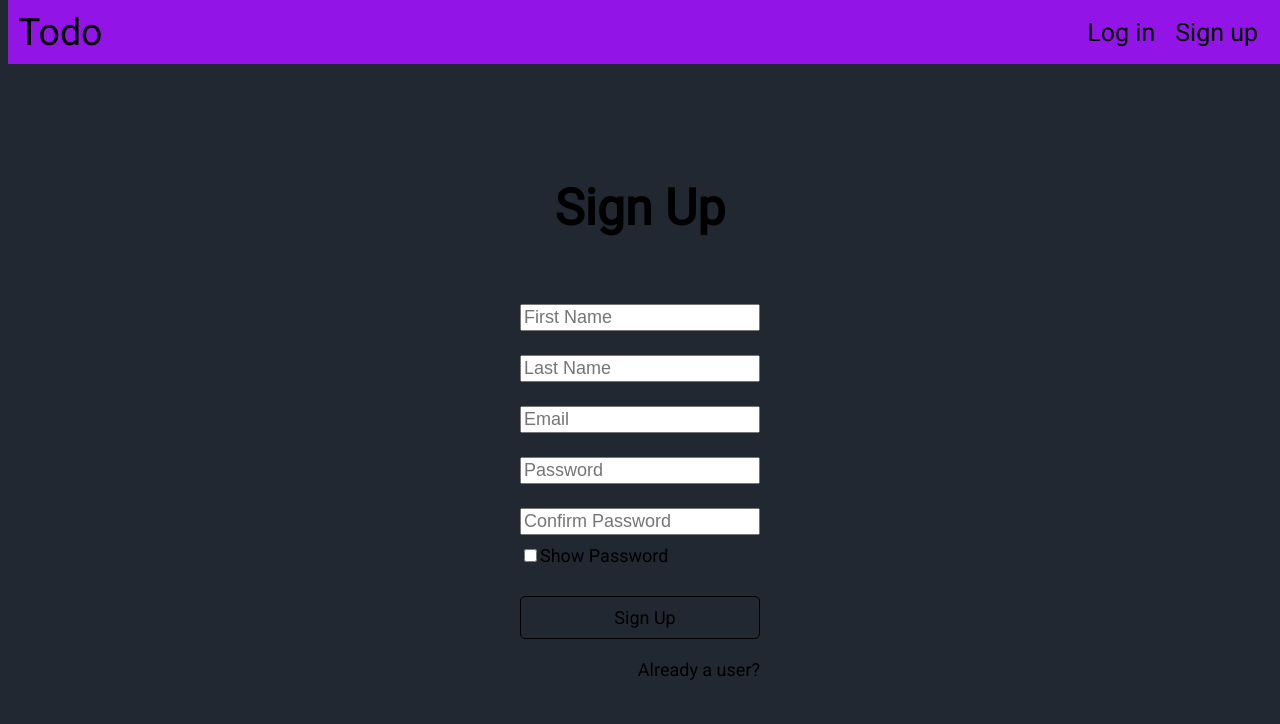
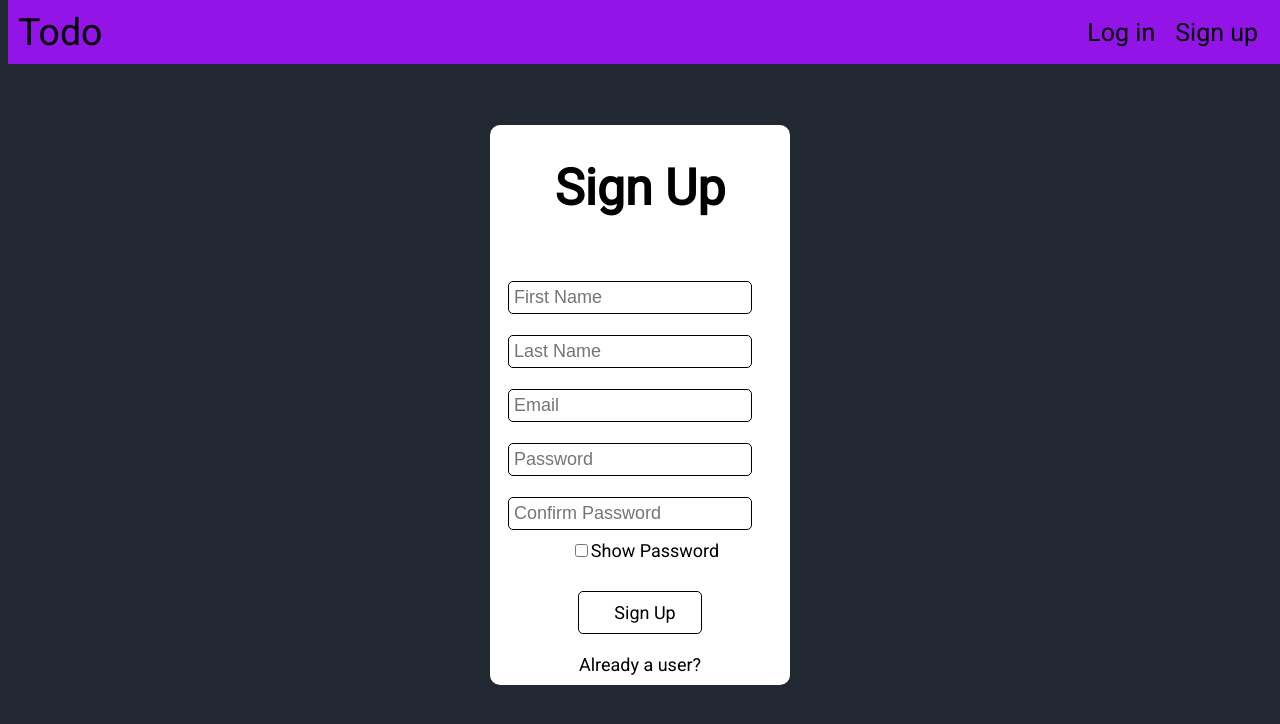
Before and after one commit to bhogalprabjot/todo-mern, a React (Create React App) app in the folder todo-client/: page /signup in a window 1280 px wide. Shown: the top 724 px of the page. Built offline with nearby package versions, Linux system fonts and the light colour scheme.

Commit message:
Stable v1

```diff
--- a/todo-client/src/components/home/Home.css
+++ b/todo-client/src/components/home/Home.css
@@ -4,7 +4,7 @@
     margin-right:15%;
     margin-bottom: 20px;
     padding: 20px;
-    background-color: var(--color-bg);
+    background-color: white;
     display: flex;
     flex-direction: column;
     align-items: center;
--- a/todo-client/src/components/homeGrid/HomeGrid.css
+++ b/todo-client/src/components/homeGrid/HomeGrid.css
@@ -1,7 +1,6 @@
 .grid{
     width: 100%;
     margin: 10px;
-    /* background-color: #e3c5f7; */
 
 }
 .homeGrid{
@@ -20,7 +19,7 @@
 
     background-color: #9214e6;
 
-/*     background-color: var(--color-accent); */
+    /* background-color: var(--color-accent); */
 
     transition: 250ms;
 }
--- a/todo-client/src/components/homeGrid/HomeGrid.js
+++ b/todo-client/src/components/homeGrid/HomeGrid.js
@@ -1,5 +1,5 @@
 import React, { useEffect, useState } from 'react';
-import { useSelector, useDispatch } from 'react-redux';
+import { shallowEqual,useSelector, useDispatch } from 'react-redux';
 import { getLists } from '../../actions/lists';
 import { connect } from 'react-redux';
 import './HomeGrid.css';
@@ -12,7 +12,7 @@ import { deleteList } from '../../actions/lists';
 const HomeGrid = () => {
     const navigate = useNavigate();
     const dispatch = useDispatch();
-    const lists = useSelector((state) => state.lists);
+    const lists = useSelector(((state) => state.lists));
 
     const viewList = (id) => {
         navigate(`/list/${id}`)
@@ -21,7 +21,7 @@ const HomeGrid = () => {
     // useEffect(() => {
     //     console.log("this is in home");
     //     dispatch(getLists());
-    // }, []);
+    // }, [dispatch]);
 
 
     const removeList = (listId) => {
--- a/todo-client/src/components/login/Login.css
+++ b/todo-client/src/components/login/Login.css
@@ -1,10 +1,12 @@
 .login{
     margin-top:5em;
-    margin-left: 30%;
-    margin-right:30%;
+    margin-left: auto;
+    margin-right: auto;
+    width: 300px;
+
     margin-bottom: 20px;
     padding: 20px;
-    background-color: var(--color-bg);
+    background-color: white;
     display: flex;
     flex-direction: column;
     align-items: center;
@@ -23,6 +25,10 @@
 }
 .login__form__ip input{
     font-size: 18px;
+    background-color: transparent;
+    border: 1px solid black;
+    padding: 5px;
+    border-radius: 5px;
 }
 .login__form__sp{
     margin-left: 10px;
--- a/todo-client/src/components/signup/SignUp.css
+++ b/todo-client/src/components/signup/SignUp.css
@@ -1,64 +1,82 @@
-.signup{
-    margin-top:5em;
-    margin-left: 30%;
-    margin-right:30%;
+.signup {
+    margin-top: 5em;
+    margin-left: auto;
+    margin-right: auto;
     margin-bottom: 20px;
-    padding: 20px;
-    background-color: var(--color-bg);
+    /* padding: 20px; */
+    background-color: white;
     display: flex;
     flex-direction: column;
     align-items: center;
+    justify-content: center;
     border-radius: 10px;
+    width: 300px;
 }
-.signup__form{
+
+.signup__form {
     display: flex;
     flex-direction: column;
+    align-items: center;
+    justify-content: center;
     margin-top: 20px;
 }
-.signup__form__ip{
+
+.signup__form__ip {
     margin: 10px;
     width: 100%;
 }
-.signup__form__ip input{
+
+.signup__form__ip input {
     font-size: 18px;
+    background-color: transparent;
+    border: 1px solid black;
+    padding: 5px;
+    border-radius: 5px;
+
 }
-.signup__form__sp{
+
+.signup__form__sp {
     margin-left: 10px;
     font-size: 18px;
     margin-bottom: 20px;
 }
-.signup_btns{
+
+.signup_btns {
     display: flex;
     flex-direction: column;
     width: 100%;
 }
-.signup__btns__ip{
+
+.signup__btns__ip {
     margin: 10px;
     border: 1px solid black;
     border-radius: 5px;
-    padding:10px 25px;
+    padding: 10px 25px;
     display: flex;
     align-items: center;
     justify-content: center;
     cursor: pointer;
 
 }
-.signup__btns__ip:hover{
+
+.signup__btns__ip:hover {
     margin: 10px;
     border: 1px solid black;
     border-radius: 10px;
-    padding:10px 25px;
+    padding: 10px 25px;
     display: flex;
     align-items: center;
     cursor: pointer;
     background-color: var(--color-accent);
     transition: 250ms;
 }
-.signup__btns__ip span{
+
+.signup__btns__ip span {
     font-size: 18px;
     margin-left: 10px
 }
-.signup__link{
+
+.signup__link {
     text-align: right;
     padding: 10px;
     font-size: 18px;
--- a/todo-client/src/components/viewList/ViewList.css
+++ b/todo-client/src/components/viewList/ViewList.css
@@ -4,7 +4,7 @@
     margin-right:10%;
     margin-bottom: 20px;
     padding: 20px;
-    background-color: var(--color-bg);
+    background-color: white;
     display: flex;
     flex-direction: column;
     align-items: center;
--- a/todo-client/src/index.css
+++ b/todo-client/src/index.css
@@ -26,8 +26,8 @@ body {
   /* --color-bg: #a3d8f4; */
   /* --color-bg:rgba(163,74,117,0.2); */
   /* --color-bg: rgba(163, 216, 244, 0.8); */
-  --color-text: black;
-  --color-accent: rgba(46, 52, 236, 0.8);
+  /* --color-text: black;
+  --color-accent: rgba(46, 52, 236, 0.8); */
   /* --color-accent:rgb(48,27,96); */
   /* color: white; */
 /* } */
```
Also changed, not shown: 1 other file (tests, documents, lock files or other folders).
